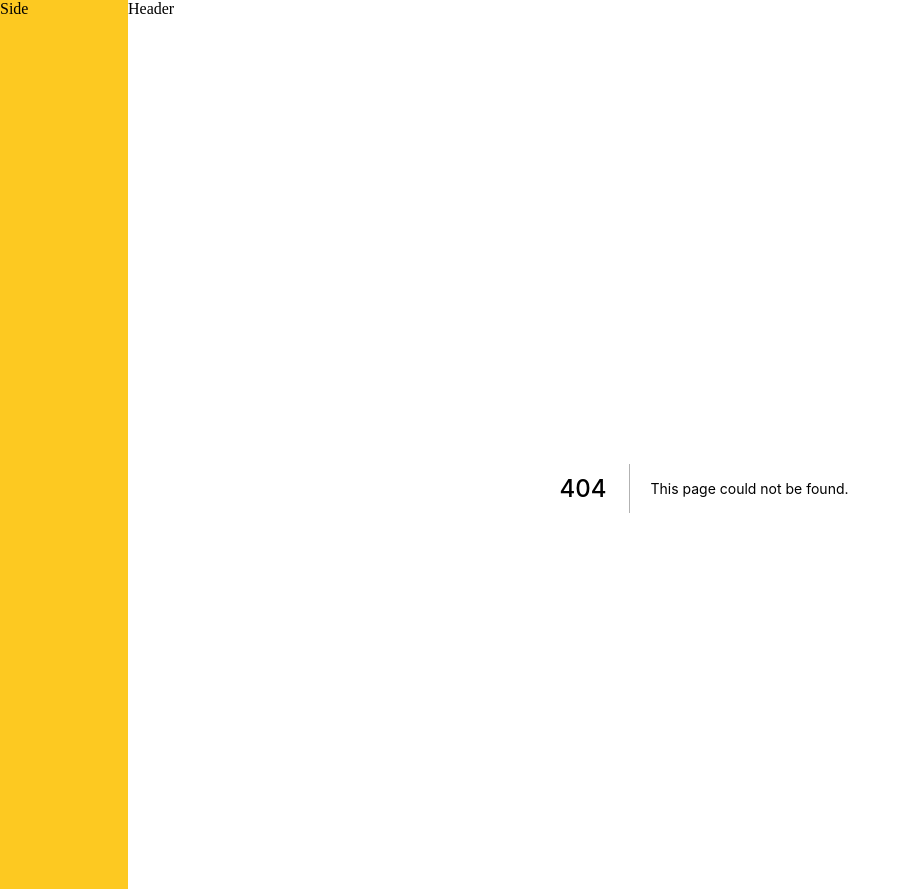
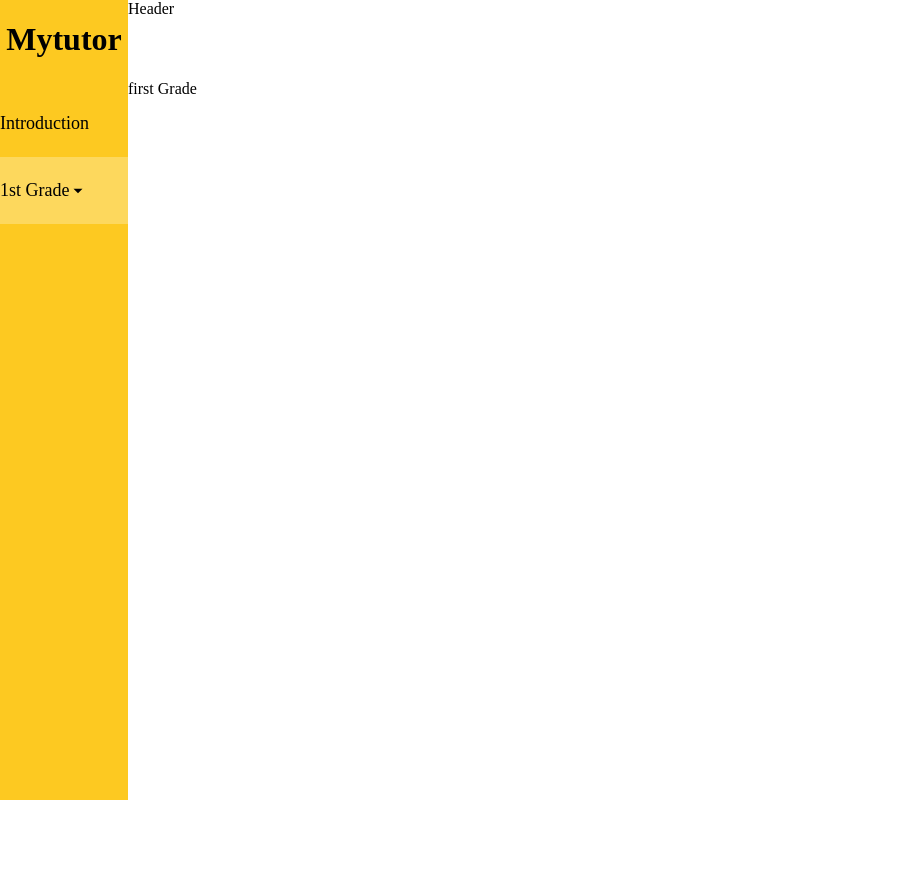
Before and after one commit to stanleywanone/my-tutor, a Next.js app: page /firstgrade in a window 1280 px wide. Before the commit this address had no page. Shown: the whole page, without its empty margins (0-911 px from the left). After the commit the page ends 800 px from the top, so only its background shows below. Built offline with nearby package versions, Linux system fonts and the light colour scheme.

Commit message:
add the side menu with 1st Grade and the math map

```diff
--- a/package.json
+++ b/package.json
@@ -21,6 +21,7 @@
     "prettier": "^2.6.2",
     "react": "18.1.0",
     "react-dom": "18.1.0",
+    "react-icons": "^4.4.0",
     "sass": "^1.52.1"
   },
   "devDependencies": {
--- a/src/common/components/Side/Sider.tsx
+++ b/src/common/components/Side/Sider.tsx
@@ -1,5 +1,41 @@
-import { FC } from 'react';
+import { FC, useState } from 'react';
+import { useRouter } from 'next/router';
+import { IoMdArrowDropdown, IoMdArrowDropup } from 'react-icons/io';
 
 export const Side: FC<any> = () => {
-  return <div>Side</div>;
+  const router = useRouter();
+  const [openMenu, setOpenMenu] = useState('');
+  const itemOptions = [
+    { value: '/introduction', label: 'Introduction' },
+    { value: '/firstgrade', label: '1st Grade', level: 'parent' },
+    { value: '/firstgrade/mathmap', label: 'Math Map', level: 'child', parent: '/firstgrade' },
+  ];
+
+  return (
+    <div className="side-container">
+      <h1 className="side-title">Mytutor</h1>
+      {itemOptions.map((item) => {
+        return (
+          (item.level !== 'child' || openMenu === item.parent) && (
+            <div
+              className="side-item"
+              style={{
+                backgroundColor: router.pathname === item.value ? '#fdd85d' : undefined,
+              }}
+              key={item.label}
+              onClick={() => router.push(item.value)}
+            >
+              <p>{item.label}</p>{' '}
+              {item.level === 'parent' && openMenu === '' && (
+                <IoMdArrowDropdown onClick={() => setOpenMenu(item.value)} />
+              )}
+              {item.level === 'parent' && openMenu === item.value && (
+                <IoMdArrowDropup onClick={() => setOpenMenu('')} />
+              )}
+            </div>
+          )
+        );
+      })}
+    </div>
+  );
 };
--- a/src/pages/_app.tsx
+++ b/src/pages/_app.tsx
@@ -2,7 +2,7 @@
 import { FC } from 'react';
 import { PageComponent } from '@/common/types/page';
 import { Layout } from '@/common/components/Layout';
-import './style.css';
+import './style.scss';
 
 export const App: FC<{
   Component: PageComponent;
--- /dev/null
+++ b/src/pages/firstgrade/index.tsx
@@ -0,0 +1,7 @@
+import { PageComponent } from '@/common/types/page';
+
+export const firstGrade: PageComponent = () => {
+  return <div>first Grade</div>;
+};
+
+export default firstGrade;
--- a/src/pages/introduction/index.tsx
+++ b/src/pages/introduction/index.tsx
@@ -1,7 +1,7 @@
 import { PageComponent } from '@/common/types/page';
 
-export const Introduction: PageComponent = () => {
+export const introduction: PageComponent = () => {
   return <div>This is the introduction of my tutor</div>;
 };
 
-export default Introduction;
+export default introduction;
--- a/src/pages/style.css
+++ b/src/pages/style.scss
@@ -15,16 +15,13 @@ body {
     'side children';
   grid-template-rows: 1fr 9fr;
   grid-template-columns: 1fr 9fr;
-  /* background-color: red; */
   min-height: 100vh;
 }
 .header {
   grid-area: head;
-  /* background-color: brown; */
 }
 .children {
   grid-area: children;
-  /* background-color: rgb(89, 18, 18); */
 }
 .side {
   grid-area: side;
@@ -32,3 +29,26 @@ body {
 }
 
 /*  */
+
+.side-container {
+  display: flex;
+  flex-direction: column;
+  align-items: center;
+}
+
+.side-title {
+  margin-bottom: 32px;
+}
+
+.side-item {
+  display: flex;
+  cursor: pointer;
+  font-size: large;
+  &:hover {
+    background-color: var(--primary200);
+  }
+  width: 100%;
+  align-items: center;
+  padding-top: 5px;
+  padding-bottom: 5px;
+}
--- a/styles/Home.module.css
+++ /dev/null
@@ -1,116 +0,0 @@
-.container {
-  padding: 0 2rem;
-}
-
-.main {
-  min-height: 100vh;
-  padding: 4rem 0;
-  flex: 1;
-  display: flex;
-  flex-direction: column;
-  justify-content: center;
-  align-items: center;
-}
-
-.footer {
-  display: flex;
-  flex: 1;
-  padding: 2rem 0;
-  border-top: 1px solid #eaeaea;
-  justify-content: center;
-  align-items: center;
-}
-
-.footer a {
-  display: flex;
-  justify-content: center;
-  align-items: center;
-  flex-grow: 1;
-}
-
-.title a {
-  color: #0070f3;
-  text-decoration: none;
-}
-
-.title a:hover,
-.title a:focus,
-.title a:active {
-  text-decoration: underline;
-}
-
-.title {
-  margin: 0;
-  line-height: 1.15;
-  font-size: 4rem;
-}
-
-.title,
-.description {
-  text-align: center;
-}
-
-.description {
-  margin: 4rem 0;
-  line-height: 1.5;
-  font-size: 1.5rem;
-}
-
-.code {
-  background: #fafafa;
-  border-radius: 5px;
-  padding: 0.75rem;
-  font-size: 1.1rem;
-  font-family: Menlo, Monaco, Lucida Console, Liberation Mono, DejaVu Sans Mono,
-    Bitstream Vera Sans Mono, Courier New, monospace;
-}
-
-.grid {
-  display: flex;
-  align-items: center;
-  justify-content: center;
-  flex-wrap: wrap;
-  max-width: 800px;
-}
-
-.card {
-  margin: 1rem;
-  padding: 1.5rem;
-  text-align: left;
-  color: inherit;
-  text-decoration: none;
-  border: 1px solid #eaeaea;
-  border-radius: 10px;
-  transition: color 0.15s ease, border-color 0.15s ease;
-  max-width: 300px;
-}
-
-.card:hover,
-.card:focus,
-.card:active {
-  color: #0070f3;
-  border-color: #0070f3;
-}
-
-.card h2 {
-  margin: 0 0 1rem 0;
-  font-size: 1.5rem;
-}
-
-.card p {
-  margin: 0;
-  font-size: 1.25rem;
-  line-height: 1.5;
-}
-
-.logo {
-  height: 1em;
-  margin-left: 0.5rem;
-}
-
-@media (max-width: 600px) {
-  .grid {
-    width: 100%;
-    flex-direction: column;
-  }
-}
--- a/styles/globals.css
+++ /dev/null
@@ -1,16 +0,0 @@
-html,
-body {
-  padding: 0;
-  margin: 0;
-  font-family: -apple-system, BlinkMacSystemFont, Segoe UI, Roboto, Oxygen,
-    Ubuntu, Cantarell, Fira Sans, Droid Sans, Helvetica Neue, sans-serif;
-}
-
-a {
-  color: inherit;
-  text-decoration: none;
-}
-
-* {
-  box-sizing: border-box;
-}
```
Also changed, not shown: src/pages/firstgrade/mathmap/index.tsx (added, +7 -0 lines), 1 other file (tests, documents, lock files or other folders).
